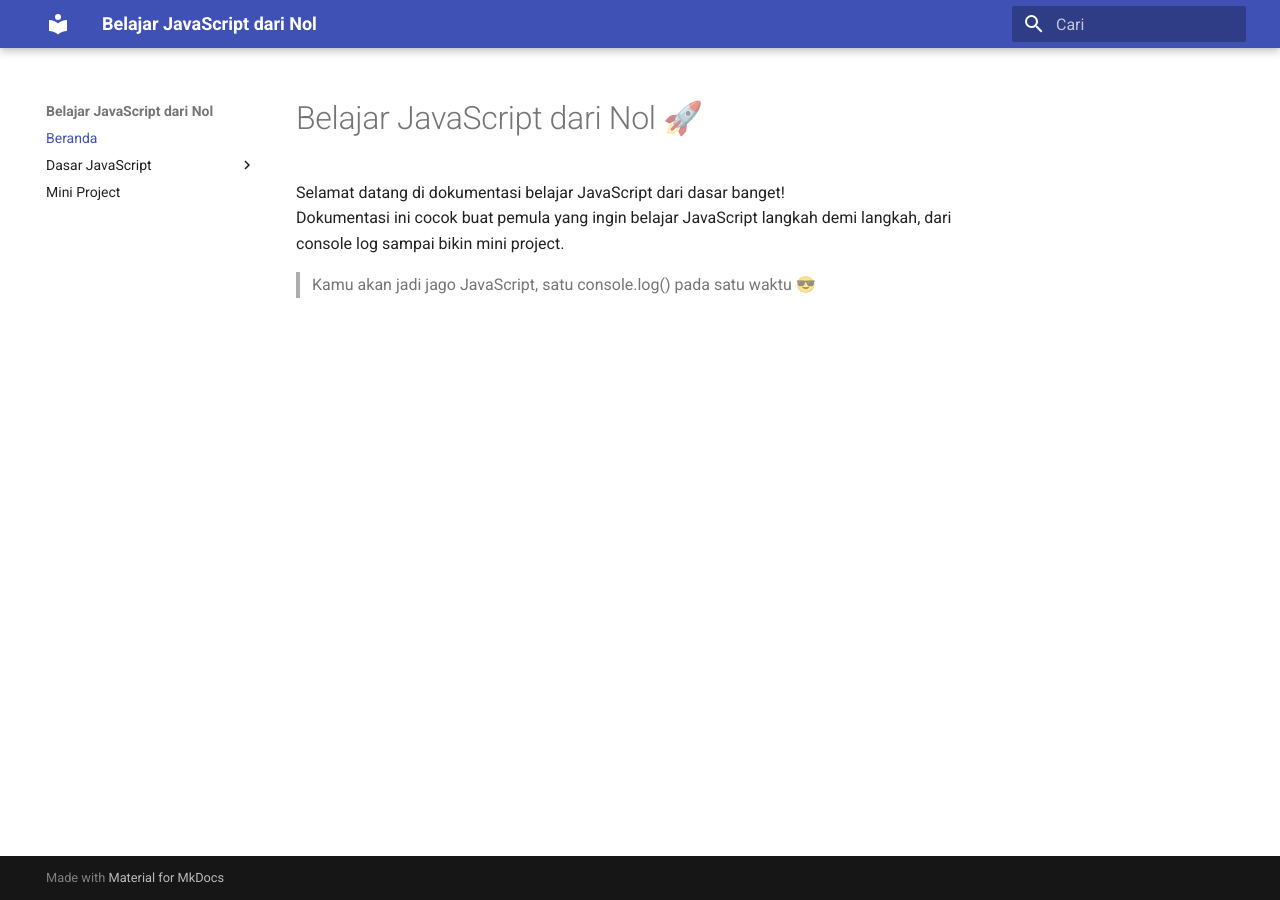
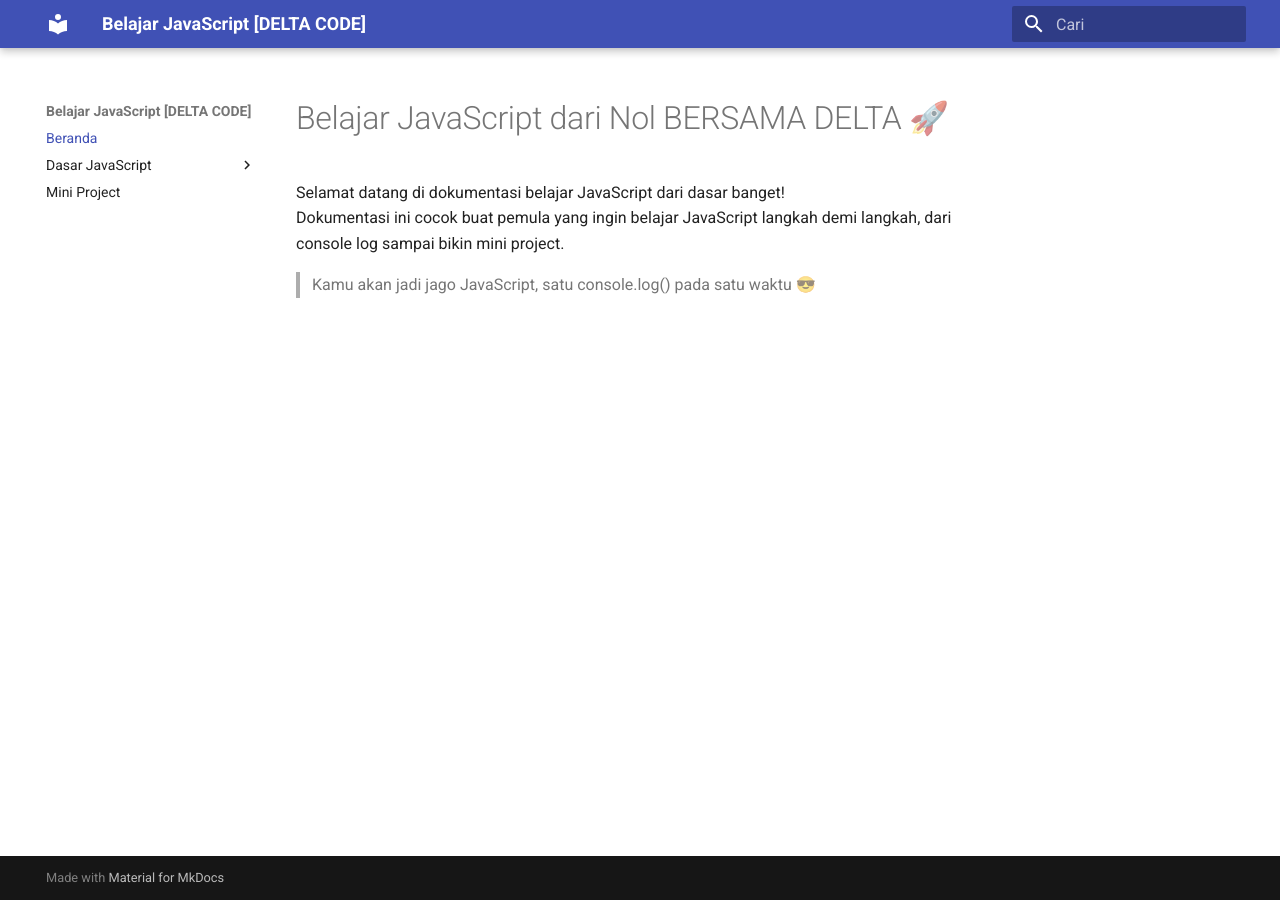
Before and after one commit to Delta-Code26/belajar-javascript-pemula, an MkDocs documentation site: the page built from docs/index.md, in a window 1280 px wide. Built offline with MkDocs 1.6.1 and Material for MkDocs 9.7.7, drawn with Linux system fonts in a browser that asks for light colours.

Commit message:
perbaikan index dan mkdocs

```diff
--- a/docs/index.md
+++ b/docs/index.md
@@ -1,4 +1,4 @@
-# Belajar JavaScript dari Nol 🚀
+# Belajar JavaScript dari Nol BERSAMA DELTA 🚀
 
 Selamat datang di dokumentasi belajar JavaScript dari dasar banget!
 Dokumentasi ini cocok buat pemula yang ingin belajar JavaScript langkah demi langkah, dari console log sampai bikin mini project.
--- a/mkdocs.yml
+++ b/mkdocs.yml
@@ -1,4 +1,4 @@
-site_name: Belajar JavaScript dari Nol
+site_name: Belajar JavaScript [DELTA CODE]
 theme:
   name: material
   language: id
```
